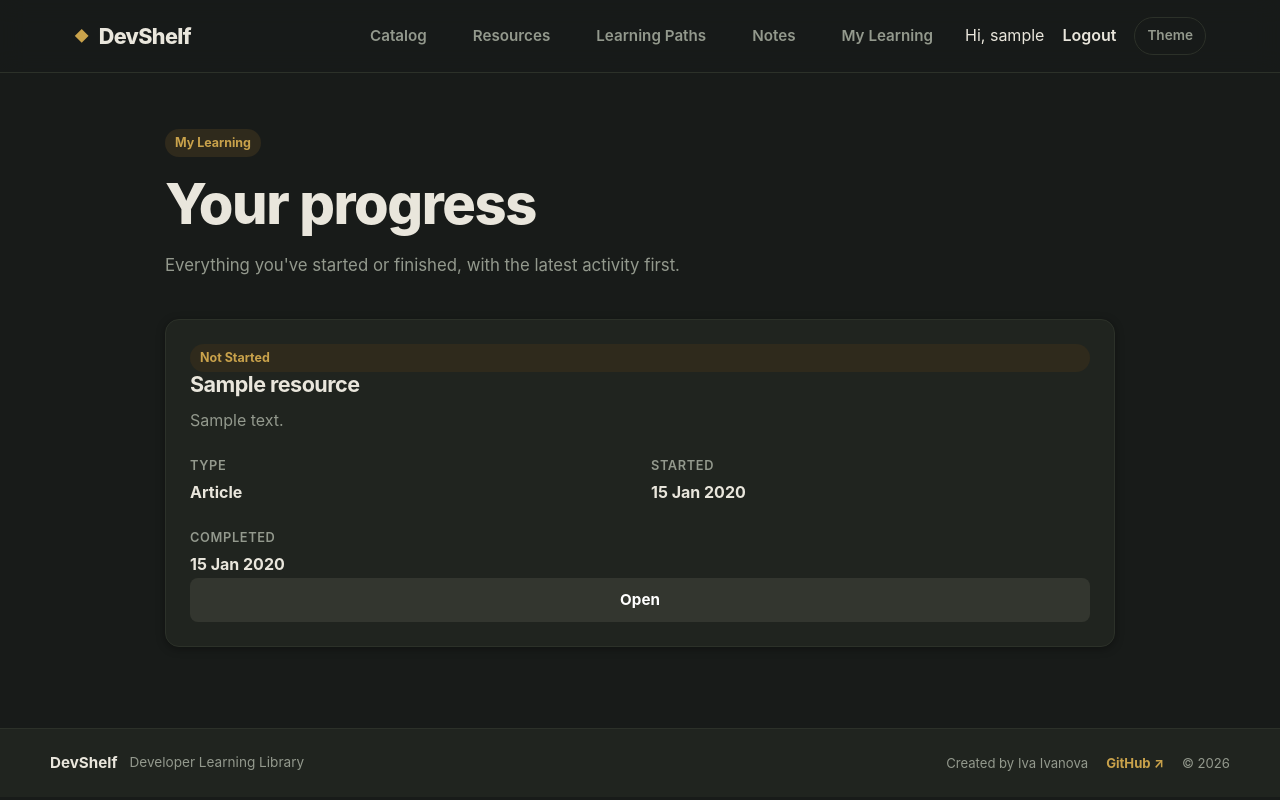
After one commit to Ivanova-I/DevShelf, a Django app: page /resources/my_learning/ in a window 1280 px wide. The commit adds this page. Run offline with Django 5.2, Linux system fonts and the light colour scheme; a user stored in the database is signed in; tables that the repository leaves empty hold one stand-in row (values such as "Sample post").

Commit message:
Add My Learning page

```diff
--- a/resources/urls.py
+++ b/resources/urls.py
@@ -10,5 +10,5 @@ urlpatterns = [path('', views.resources_home, name='resources_home'),
                path('notes/create/', views.note_create, name='note_create'),
                path('notes/<int:pk>/edit/', views.note_edit, name='note_edit'),
                path('notes/<int:pk>/delete/', views.note_delete, name='note_delete'),
-               path('<int:pk>/progress/', views.progress_update, name='progress_update')
-               ]
+               path('<int:pk>/progress/', views.progress_update, name='progress_update'),
+               path('my_learning/', views.my_learning, name='my_learning'),]
--- a/resources/views.py
+++ b/resources/views.py
@@ -153,3 +153,8 @@ def progress_update(request,pk):
         progress.completed_at = None
     progress.save()
     return redirect('resources_detail',pk=resource.pk)
+
+@login_required
+def my_learning(request):
+    progress_list = (Progress.objects.filter(user=request.user).select_related('resource').order_by('-updated_at'))
+    return render(request,'resources/my_learning.html',{'progress_list':progress_list})
--- a/templates/base.html
+++ b/templates/base.html
@@ -41,6 +41,7 @@
             </a>
 
             {% if user.is_authenticated %}
+                <a href="{% url 'my_learning' %}">My Learning</a>
 
                 <span class="user-greeting">
                     Hi, {{ user.username }}
--- /dev/null
+++ b/templates/resources/my_learning.html
@@ -0,0 +1,67 @@
+{% extends 'base.html' %}
+
+{% block title %}My Learning | DevShelf{% endblock %}
+
+{% block content %}
+
+<section class="detail-page">
+
+    <div class="detail-header">
+        <div>
+            <span class="badge">My Learning</span>
+            <h1>Your progress</h1>
+            <p>Everything you've started or finished, with the latest activity first.</p>
+        </div>
+    </div>
+
+    <div class="resource-grid">
+
+        {% for progress in progress_list %}
+            <article class="card resource-card">
+
+                <span class="badge">{{ progress.get_status_display }}</span>
+
+                <h2>{{ progress.resource.title }}</h2>
+
+                <p>{{ progress.resource.description|truncatewords:18 }}</p>
+
+                <div class="detail-info">
+                    <div>
+                        <span>Type</span>
+                        <strong>{{ progress.resource.resource_type|title }}</strong>
+                    </div>
+
+                    {% if progress.started_at %}
+                        <div>
+                            <span>Started</span>
+                            <strong>{{ progress.started_at|date:"j M Y" }}</strong>
+                        </div>
+                    {% endif %}
+
+                    {% if progress.completed_at %}
+                        <div>
+                            <span>Completed</span>
+                            <strong>{{ progress.completed_at|date:"j M Y" }}</strong>
+                        </div>
+                    {% endif %}
+                </div>
+
+                <a class="button secondary-button"
+                   href="{% url 'resources_detail' progress.resource.pk %}">
+                    Open
+                </a>
+
+            </article>
+        {% empty %}
+            <article class="card">
+                <h2>Nothing here yet</h2>
+                <p>Open a resource and mark it as started to see it listed here.</p>
+                <a class="button" href="{% url 'resources_home' %}">Browse resources</a>
+            </article>
+        {% endfor %}
+
+    </div>
+
+</section>
+
+{% endblock %}
```
